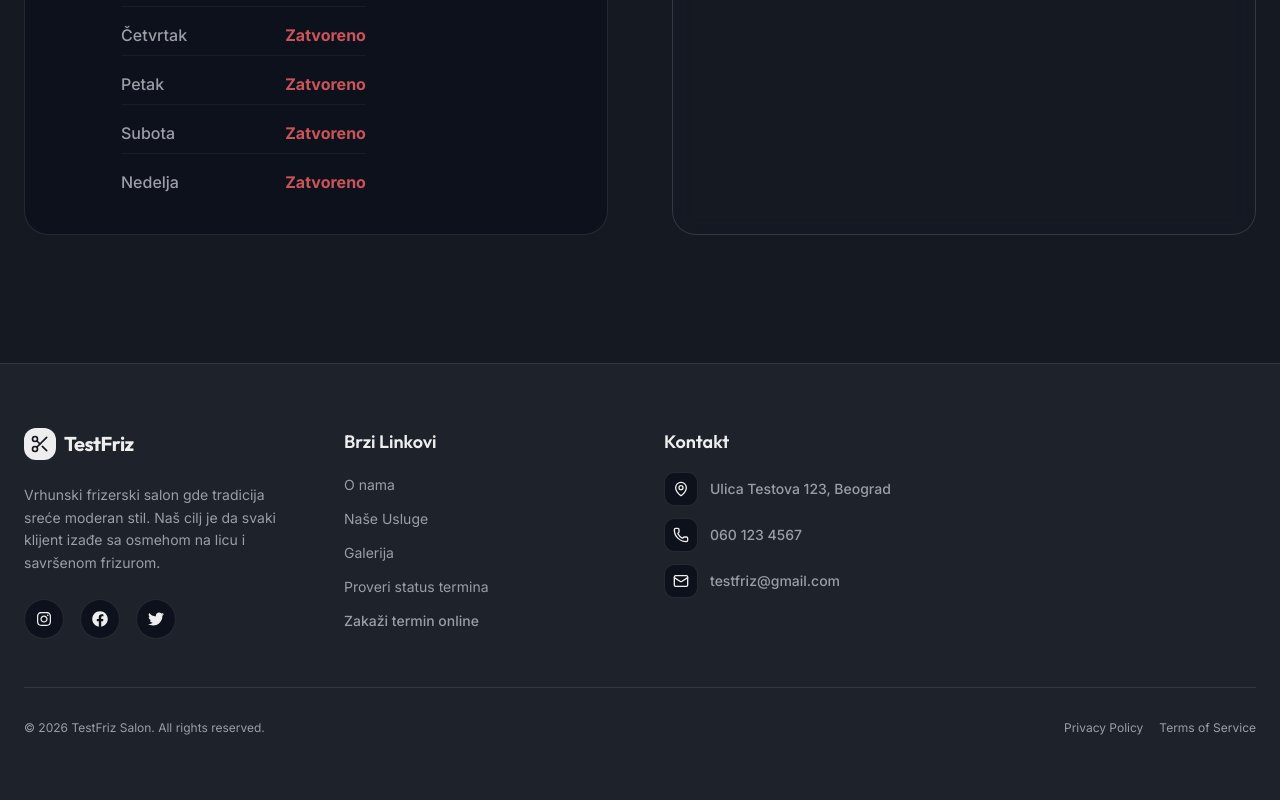
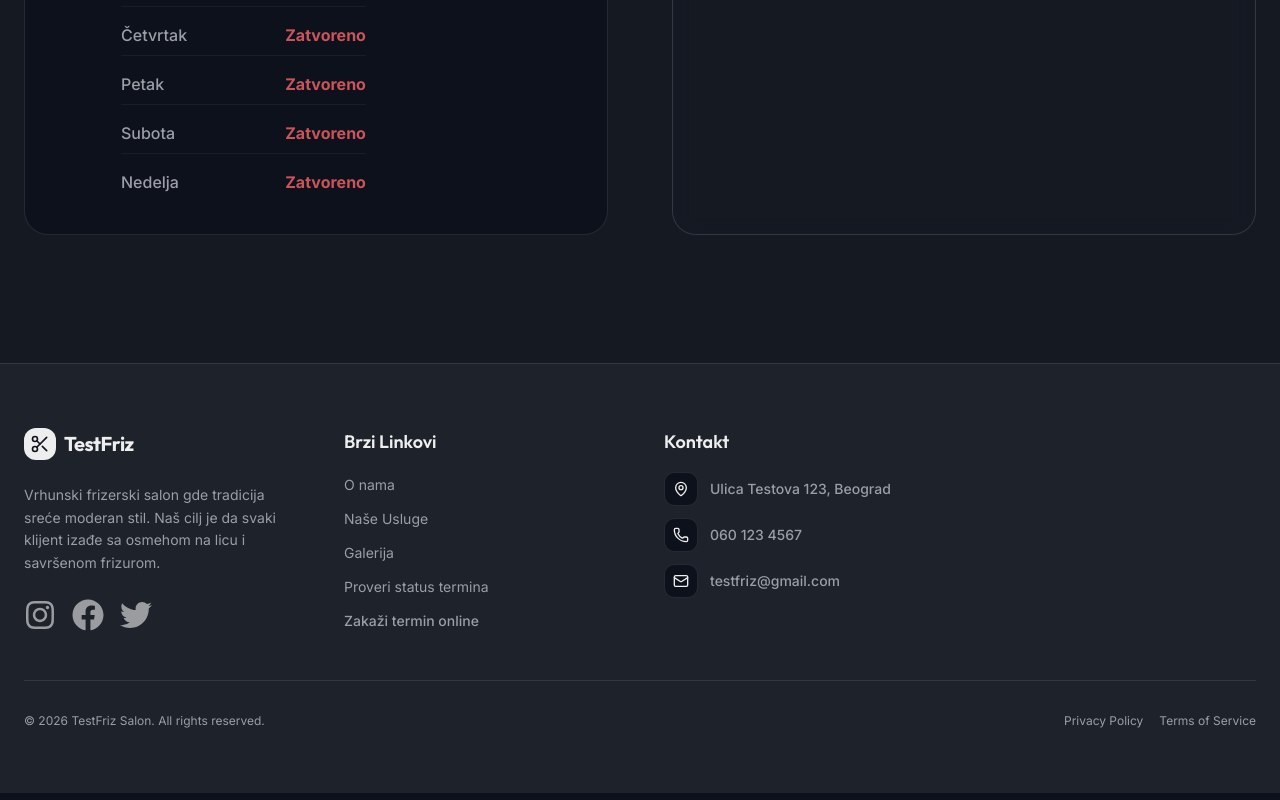
Before and after one commit to Strahinja-dev25/frizerski-salon-temp, a Next.js app: page / in a window 1280 px wide. Shown: the part 4262-5062 px from the top of the page. Built offline with nearby package versions, Linux system fonts and the light colour scheme; no server answers; the database is empty.

Commit message:
feat: implement dashboard layout with role-based navigation and add footer and appointment management components.

```diff
--- a/src/app/dashboard/layout.tsx
+++ b/src/app/dashboard/layout.tsx
@@ -42,7 +42,7 @@ export default async function DashboardLayout({ children }: { children: ReactNod
           </div>
           <h2 className="text-2xl font-bold mb-4">Pristup Odbijen</h2>
           <p className="text-muted-foreground mb-6 leading-relaxed">
-             Vaš nalog nije na "beloj listi" odobrenih radnika. Da biste dobili pristup, administrator mora da upiše vaš Clerk ID u bazu podataka.
+            Vaš nalog nije na "beloj listi" odobrenih radnika. Da biste dobili pristup, administrator mora da upiše Vaš nalog u bazu podataka.
           </p>
 
           <div className="bg-muted p-4 rounded-xl mb-8 text-left">
--- a/src/app/dashboard/page.tsx
+++ b/src/app/dashboard/page.tsx
@@ -41,30 +41,30 @@ export default async function DashboardPage() {
 
       {/* STATS KARTICE */}
       <div className="grid gap-4 md:grid-cols-3">
-        <Card className="glass-panel">
+        <Card className="glass-panel bg-card shadow-sm border border-black/80 dark:border-white/10">
           <CardHeader className="flex flex-row items-center justify-between pb-2">
             <CardTitle className="text-sm font-medium text-muted-foreground uppercase tracking-wider">Današnji Prihod</CardTitle>
-            <DollarSign className="w-4 h-4 text-muted-foreground" />
+            <DollarSign className="w-4 h-4 text-green-500" />
           </CardHeader>
           <CardContent>
             <div className="text-3xl font-bold text-foreground">{stats.todayRevenue.toLocaleString('sr-RS')} <span className="text-lg text-muted-foreground font-medium">RSD</span></div>
           </CardContent>
         </Card>
 
-        <Card className="glass-panel">
+        <Card className="glass-panel bg-card shadow-sm border border-black/80 dark:border-white/10">
           <CardHeader className="flex flex-row items-center justify-between pb-2">
             <CardTitle className="text-sm font-medium text-muted-foreground uppercase tracking-wider">Mesečni Prihod</CardTitle>
-            <DollarSign className="w-4 h-4 text-primary" />
+            <DollarSign className="w-4 h-4 text-green-500" />
           </CardHeader>
           <CardContent>
             <div className="text-3xl font-bold text-foreground">{stats.monthRevenue.toLocaleString('sr-RS')} <span className="text-lg text-muted-foreground font-medium">RSD</span></div>
           </CardContent>
         </Card>
 
-        <Card className="glass-panel">
+        <Card className="glass-panel bg-card shadow-sm border border-black/80 dark:border-white/10">
           <CardHeader className="flex flex-row items-center justify-between pb-2">
             <CardTitle className="text-sm font-medium text-muted-foreground uppercase tracking-wider">Današnji Termini</CardTitle>
-            <Users className="w-4 h-4 text-muted-foreground" />
+            <Users className="w-4 h-4 text-blue-500" />
           </CardHeader>
           <CardContent>
             <div className="text-3xl font-bold text-foreground">{stats.todayAppointments}</div>
@@ -83,7 +83,7 @@ export default async function DashboardPage() {
       </div>
 
       {/* APPOINTMENTS LIST */}
-      <div className="flex flex-col gap-3">
+      <div className="flex flex-col gap-3 glass-panel rounded-xl shadow-sm">
         {upcoming.length === 0 ? (
           <Card className="glass-panel border-dashed border-2">
             <CardContent className="p-12 text-center flex flex-col items-center justify-center">
--- a/src/components/dashboard/appointments-table.tsx
+++ b/src/components/dashboard/appointments-table.tsx
@@ -54,25 +54,25 @@ export function AppointmentsTable({ appointments, isAdmin }: { appointments: App
   };
 
   return (
-    <Card className="glass-panel overflow-hidden">
+    <Card className="glass-panel overflow-hidden shadow-sm border border-black/80 dark:border-white/10">
       <CardHeader>
         <CardTitle>Svi Termini</CardTitle>
       </CardHeader>
       <CardContent className="p-0 overflow-x-auto">
         {appointments.length === 0 ? (
           <div className="p-8 text-center text-muted-foreground border-2 border-dashed rounded-xl m-4">
-            Trenutno nema zakazanih termina.
+            Trenutno nema nikakvih termina.
           </div>
         ) : (
           <Table>
             <TableHeader className="bg-muted/50">
               <TableRow>
-                <TableHead className="w-[200px]">Klijent</TableHead>
+                <TableHead className="w-[200px] pl-4">Klijent</TableHead>
                 <TableHead>Usluga</TableHead>
                 {isAdmin && <TableHead>Frizer</TableHead>}
                 <TableHead>Vreme</TableHead>
                 <TableHead>Status</TableHead>
-                <TableHead className="text-right">Akcije</TableHead>
+                <TableHead className="text-right pr-4">Akcije</TableHead>
               </TableRow>
             </TableHeader>
             <TableBody>
@@ -84,7 +84,7 @@ export function AppointmentsTable({ appointments, isAdmin }: { appointments: App
 
                 return (
                   <TableRow key={appt.id} className={isPending ? "bg-amber-500/5 hover:bg-amber-500/10" : isCancellationRequested ? "bg-red-500/5 border-l-4 border-l-red-500 hover:bg-red-500/10" : ""}>
-                    <TableCell>
+                    <TableCell className="pl-4">
                       <div className="flex flex-col">
                         <span className="font-bold">{appt.clientName}</span>
                         <span className="text-xs text-muted-foreground">{appt.clientPhone}</span>
@@ -138,7 +138,7 @@ export function AppointmentsTable({ appointments, isAdmin }: { appointments: App
                           <Button
                             variant="outline"
                             size="sm"
-                              className="border-red-500 text-red-600 hover:bg-red-500/10 hover:text-red-600"
+                            className="border-red-500 text-red-600 hover:bg-red-500/10 hover:text-red-600 pr-4"
                             onClick={() => handleStatusChange(appt.id, "REJECTED")}
                             disabled={processingId === appt.id}
                           >
@@ -162,7 +162,7 @@ export function AppointmentsTable({ appointments, isAdmin }: { appointments: App
                             variant="destructive"
                             size="sm"
                             onClick={() => {
-                                 if(confirm("Da li ste sigurni da želite da otkažete odobren termin? Klijent će izgubiti rezervaciju.")) {
+                              if (confirm("Da li ste sigurni da želite da otkažete odobren termin? Klijent će izgubiti rezervaciju.")) {
                                 handleStatusChange(appt.id, "REJECTED")
                               }
                             }}
--- a/src/components/public/footer.tsx
+++ b/src/components/public/footer.tsx
@@ -20,15 +20,16 @@ export function Footer() {
             <p className="text-muted-foreground text-sm leading-relaxed mt-2">
               Vrhunski frizerski salon gde tradicija sreće moderan stil. Naš cilj je da svaki klijent izađe sa osmehom na licu i savršenom frizurom.
             </p>
+            {/* Ikonice drustvenih mreza */}
             <div className="flex gap-4 mt-2">
-              <Link href="#" className="h-10 w-10 flex items-center justify-center rounded-full bg-background border border-border text-foreground hover:bg-primary hover:text-primary-foreground hover:border-primary transition-all">
-                <FaInstagram />
+              <Link href="#" className="text-foreground/60 hover:text-primary hover:shadow-[0_0_15px_8px_rgba(var(--primary),0.3)] transition-all">
+                <FaInstagram size={32} />
               </Link>
-              <Link href="#" className="h-10 w-10 flex items-center justify-center rounded-full bg-background border border-border text-foreground hover:bg-primary hover:text-primary-foreground hover:border-primary transition-all text-xs font-bold">
-                <FaFacebook size={16} />
+              <Link href="#" className="text-foreground/60 hover:text-primary hover:shadow-[0_0_15px_8px_rgba(var(--primary),0.3)] transition-all">
+                <FaFacebook size={32} />
               </Link>
-              <Link href="#" className="h-10 w-10 flex items-center justify-center rounded-full bg-background border border-border text-foreground hover:bg-primary hover:text-primary-foreground hover:border-primary transition-all">
-                <FaTwitter />
+              <Link href="#" className="text-foreground/60 hover:text-primary hover:shadow-[0_0_15px_8px_rgba(var(--primary),0.3)] transition-all">
+                <FaTwitter size={32} />
               </Link>
             </div>
           </div>
```
Lines whose indentation alone changed are shown as unchanged.
